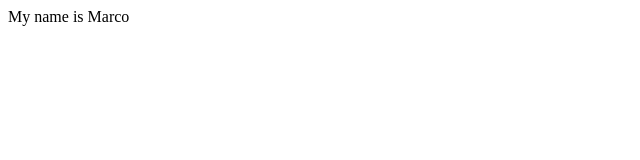
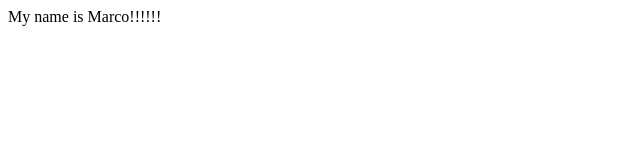
Before and after one commit to mpecovic/First-Github, a plain HTML site: page index.html in a window 1280 px wide. Shown: the full height of the page, 0-640 px from the left. Drawn offline with Linux system fonts and the light colour scheme.

Commit message:
updated git push

```diff
--- a/index.html
+++ b/index.html
@@ -7,6 +7,6 @@
     <title>Document</title>
 </head>
 <body>
-    My name is Marco
+    My name is Marco!!!!!!
 </body>
 </html>
```
